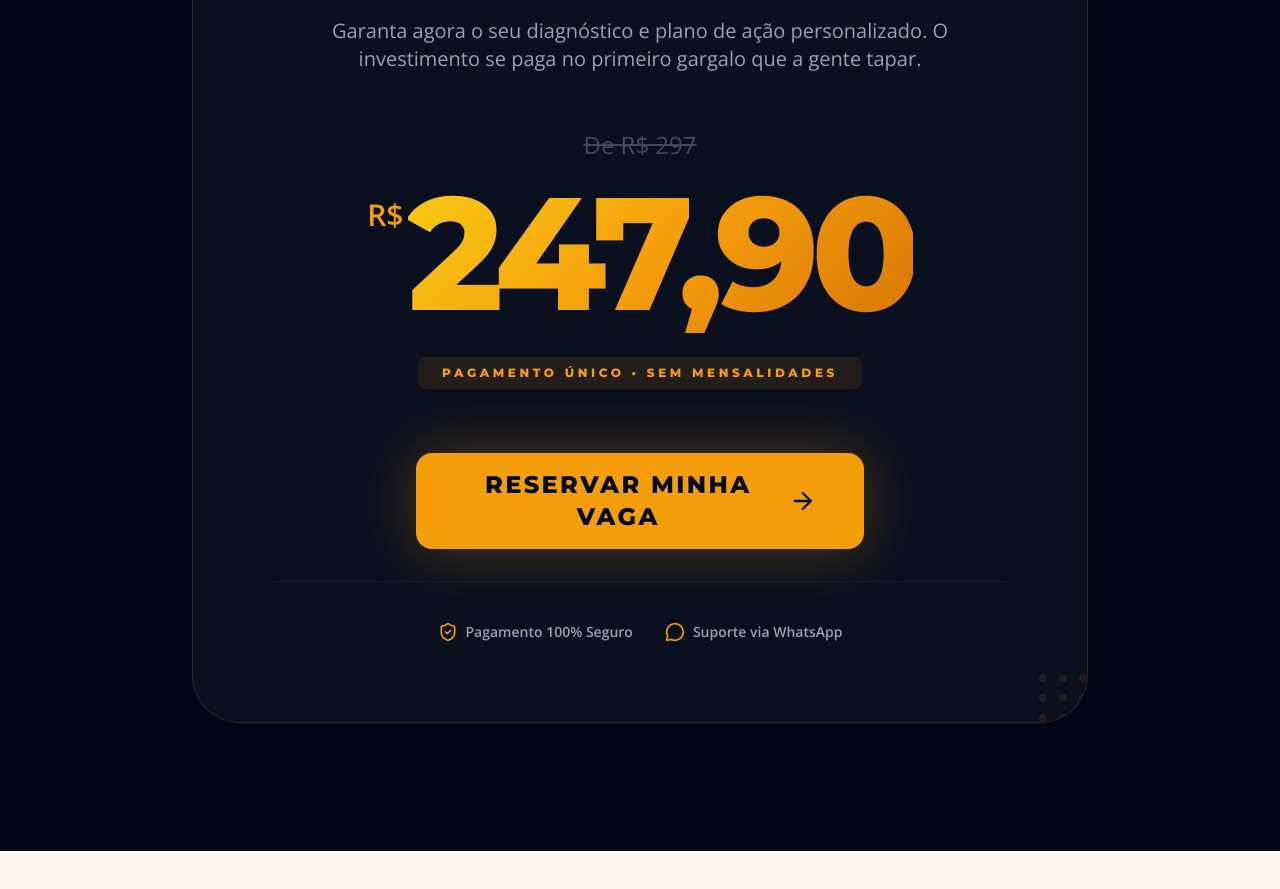
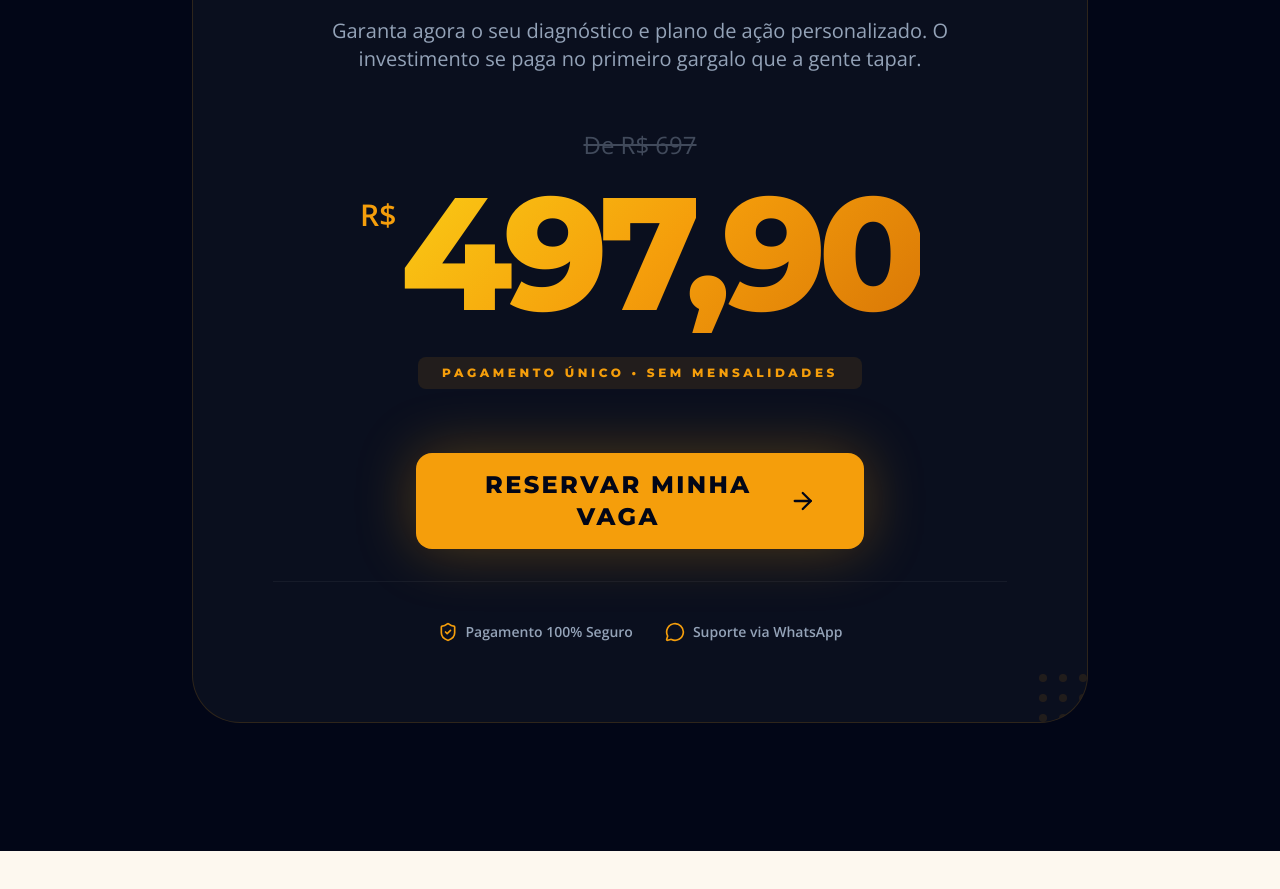
Before and after one commit to nattanlima/lpconsultoria-nattan, a Next.js app: page / in a window 1280 px wide. Shown: the part 8520-9409 px from the top of the page. Built offline with nearby package versions, Linux system fonts and the light colour scheme.

Commit message:
fix: update price to 497.90 and add metadataBase for absolute OG image URLs

```diff
--- a/src/app/layout.tsx
+++ b/src/app/layout.tsx
@@ -17,6 +17,7 @@ const openSans = Open_Sans({
 });
 
 export const metadata: Metadata = {
+  metadataBase: new URL('https://mentoria.prismeapp.com.br'),
   title: "Faz Que Vende | Consultoria com Nattan Lima",
   description: "1 Hora Exclusiva Para Destravar as Vendas do Seu Negócio. Estratégias personalizadas de WhatsApp, Chatbots, Tráfego Pago e Automação.",
 
--- a/src/components/sections/Offer.tsx
+++ b/src/components/sections/Offer.tsx
@@ -82,12 +82,12 @@ export const Offer = () => {
 
                         <div className="flex flex-col items-center justify-center mb-16">
                             <div className="text-text-secondary line-through text-2xl font-medium mb-3 opacity-40">
-                                De R$ 297
+                                De R$ 697
                             </div>
                             <div className="flex items-start gap-1">
                                 <span className="text-3xl font-bold text-primary mt-6">R$</span>
                                 <span className="text-[7rem] md:text-[10rem] font-m-black heading-gradient leading-none tracking-tighter">
-                                    247,90
+                                    497,90
                                 </span>
                             </div>
                             <div className="px-6 py-2 rounded-lg bg-primary/10 text-primary text-xs font-m-black uppercase tracking-[0.3em] mt-6">
```
